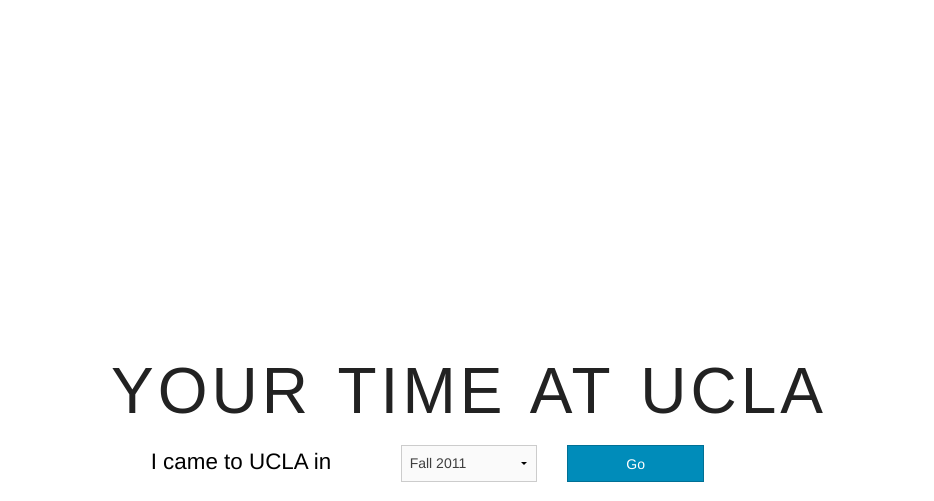
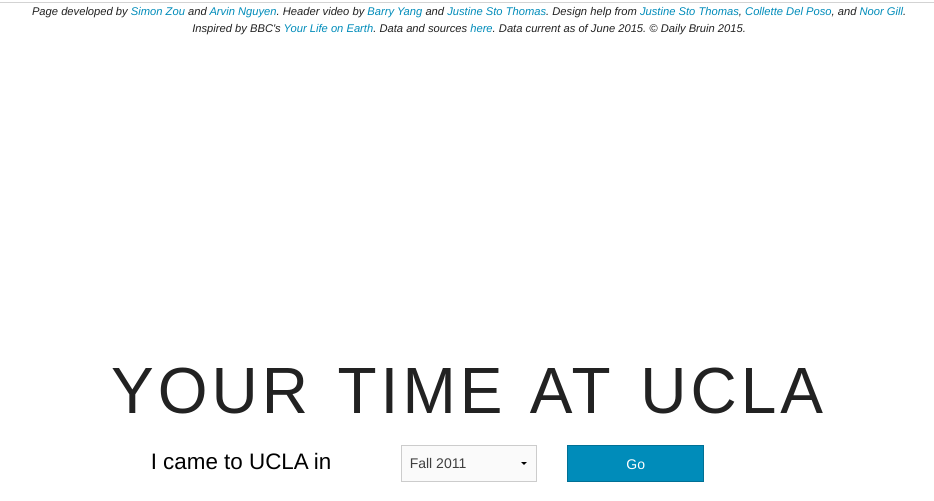
Before and after one commit to dailybruin/gradissue-2015, a PHP site: page /your-time-at-ucla/index.html in a window 1280 px wide. Shown: the top 501 px of the page, without its empty margins (171-1105 px from the left). Run offline with PHP 8.4, Linux system fonts and the light colour scheme; some libraries are stand-ins or nearby versions.

Commit message:
added page credits, reordered some cards

```diff
--- a/css/life.css
+++ b/css/life.css
@@ -222,7 +222,7 @@ table {
 	margin-bottom: 1em;
 }
 
-.photo-credits {
+.photo-credits, #footer {
 	font-style: italic;
 	float: right;
 	font-family: "Helvetica Neue",Helvetica,Roboto,Arial,sans-serif;
@@ -231,5 +231,7 @@ table {
 	margin-top: .2em;
 }
 
-.image-wrapper img {
+#footer {
+	border-top: 1px solid lightgrey;
+	text-align: center;
 }
--- a/js/life.js
+++ b/js/life.js
@@ -51,6 +51,7 @@ function clear_divs() {
 
 //$(document).ready(function(){
 function process_data(selection) {
+	$("#footer").fadeIn();
 	$("#main-content").addClass("section");
 	$('#fullpage').fullpage({
 		scrollOverflow: true,
@@ -106,10 +107,10 @@ function display_cards(original_data, selection) {
 	var costs = _.filter(data, function(datum) {return datum.id === "cost-in-state" || datum.id === "cost-out-of-state";});
 	var movies = _.filter(data, function (datum) { return datum.type === "movie"; });
 	var songs = _.filter(data, function(datum) { return datum.type === "song"; });
-	add_construction_card(construction_events);
 	add_cost_card(costs);
 	if (nobels.length > 0)
 		add_nobel_card(nobels);
+	add_construction_card(construction_events);
 	if (championships.length > 0)
 		add_championships_card(championships);
 	if (pro_athletes.length > 0)
@@ -137,6 +138,7 @@ function display_cards(original_data, selection) {
 		controlNav: false
 	});
 	fade_in_cards(card_ids);
+	$("#footer").fadeIn();
 	//console.log(card_ids);
 }
 
--- a/your-time-at-ucla/index.html
+++ b/your-time-at-ucla/index.html
@@ -324,7 +324,13 @@
                 <div class="large-4 medium-6 columns" id="ucla-events-right"></div>
             </div>
         </div>
+        <div class="row">
+        <div class="large-12 centered columns" id="footer">
+          Page developed by <a href="mailto: szou@media.ucla.edu">Simon Zou</a> and <a href="mailto:agnuyen@media.ucla.edu">Arvin Nguyen</a>. Header video by <a href="mailto:byang@media.ucla.edu">Barry Yang</a> and <a href="mailto:jcarastotomas@media.ucla.edu">Justine Sto Thomas</a>. Design help from <a href="mailto:jcarastotomas@media.ucla.edu">Justine Sto Thomas</a>, <a href="mailto:cposo@media.ucla.edu">Collette Del Poso</a>, and <a href="mailto:ngill@media.ucla.edu">Noor Gill</a>.<br /> Inspired by BBC's <a href="bbc.com/earth/story/20141016-your-life-on-earth">Your Life on Earth</a>. Data and sources <a href="https://docs.google.com/spreadsheets/d/1JFFjBvaO_PAs3d0jFWYmgXnh3A00MSeg3G4G1qYC46w/pubhtml?gid=0&single=true">here</a>. Data current as of June 2015. &copy; Daily Bruin 2015.
+        </div>
+        </div>
       </div>
+
       <script>
       $(document).ready(function() {
           $('#fullpage').fullpage({
```
